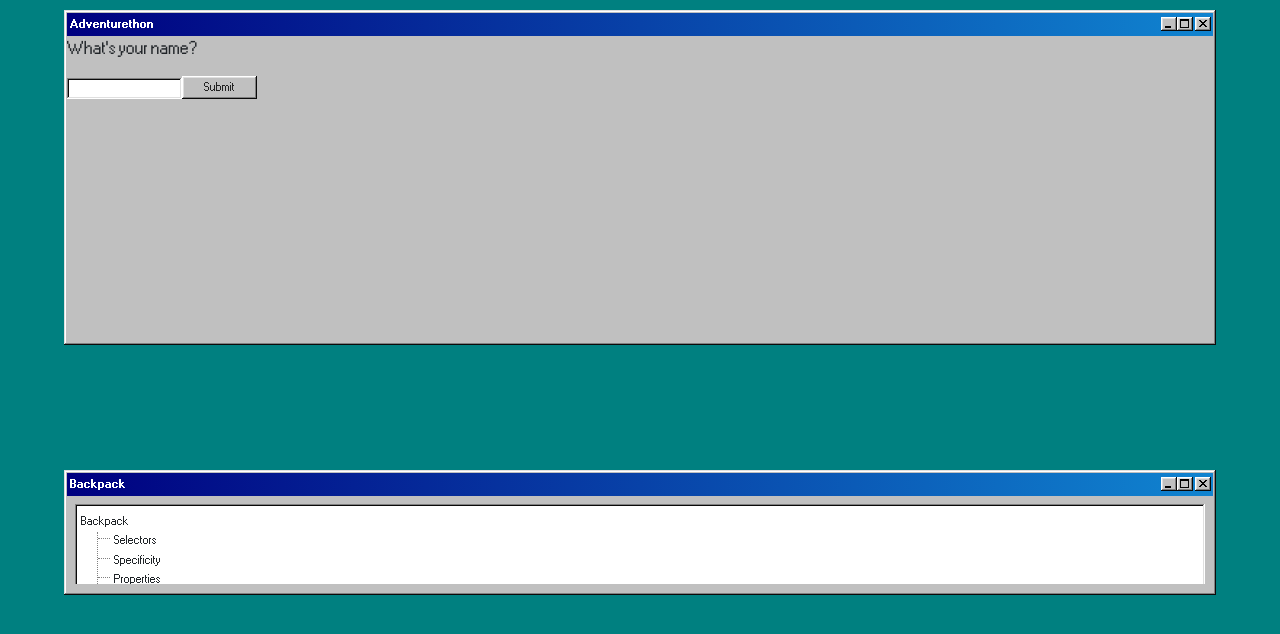
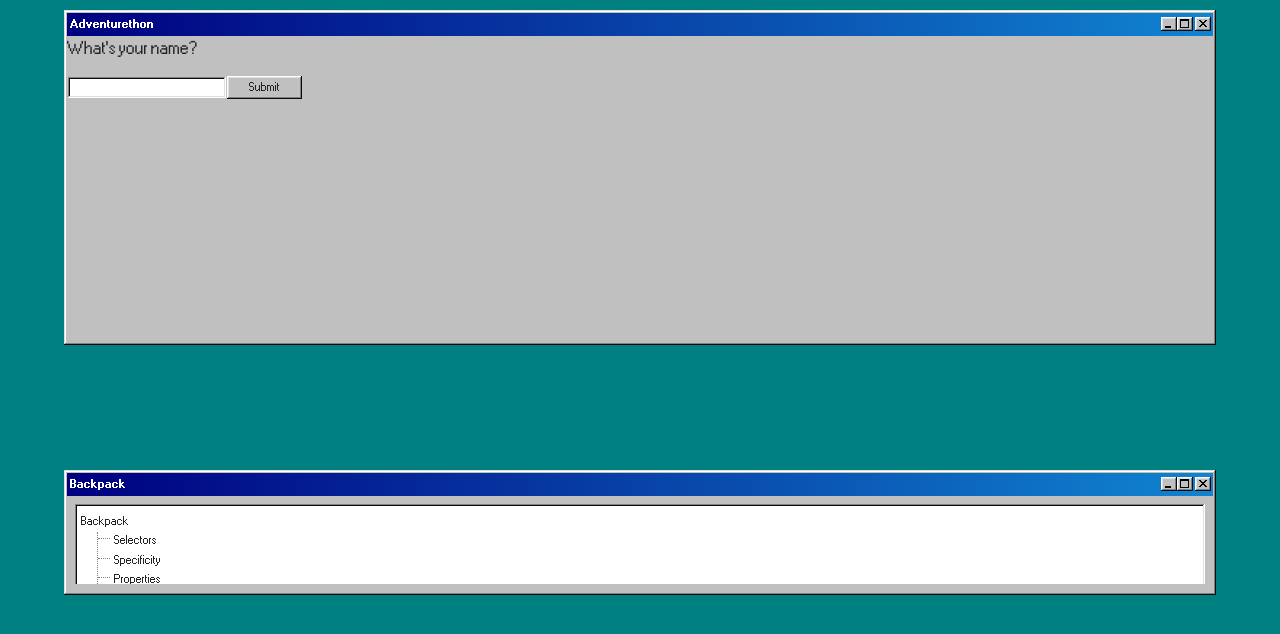
Before and after one commit to brittanyfenney/adventurethon, a React (Create React App) app: page /signup in a window 1280 px wide. Shown: the top 634 px of the page. Built offline with nearby package versions, Linux system fonts and the light colour scheme.

Commit message:
net test css

```diff
--- a/src/index.css
+++ b/src/index.css
@@ -1,17 +1,23 @@
-html, body, div.root { width:100vw; height:100vh; margin:0; padding:0 }
+html,
+body,
+div.root {
+  width: 100vw;
+  height: 100vh;
+  margin: 0;
+  padding: 0;
+}
 
 * {
   box-sizing: border-box;
 }
 
 #entry-window {
-font-family: 'Press Start 2P', cursive;
-/* font-family: 'VT323', monospace; */
+  font-family: "Press Start 2P", cursive;
+  /* font-family: 'VT323', monospace; */
   text-align: center;
   background-color: black;
-  margin:1px;
-  height: 100%
-
+  margin: 1px;
+  height: 100%;
 }
 
 #entry-window p {
@@ -19,7 +25,7 @@ font-family: 'Press Start 2P', cursive;
 }
 
 p {
-font-size: medium;
+  font-size: medium;
 }
 
 button {
@@ -27,9 +33,6 @@ button {
 }
 
 .App {
-  /* display: flex;
-  flex-direction: column;
-  justify-content: center; */
   width: 100vw;
   height: 100vh;
   background-color: #008080;
@@ -42,7 +45,6 @@ button {
   top: 10px;
   margin-left: 5%;
   margin-right: 5%;
-
 }
 /*
 code {
@@ -50,12 +52,11 @@ code {
     monospace;
 } */
 
-input {
+.signup-window input {
   font-size: 16px;
   line-height: 32px;
   vertical-align: bottom;
   margin: 1px;
-
 }
 
 .signup-window button {
@@ -63,7 +64,6 @@ input {
   margin-bottom: 0;
   padding-bottom: 0;
   vertical-align: bottom;
-
 }
 
 #player-container {
@@ -82,9 +82,7 @@ input {
   --button-shadow: #808080;
   outline: 1px dotted #000000;
   outline-offset: -4px;
-
 }
-
 
 #backpack-container {
   width: 90%;
@@ -98,13 +96,12 @@ input {
 }
 
 #backpack-tree {
-height: 80px;
+  height: 80px;
   overflow-y: auto;
 }
 
-
 .hide {
-  display: none
+  display: none;
 }
 
 #room-window {
@@ -112,37 +109,22 @@ height: 80px;
   display: flex;
   flex-direction: column;
   justify-content: space-between;
-  font-family: 'Press Start 2P', cursive;
-/* font-family: 'VT323', monospace; */
+  font-family: "Press Start 2P", cursive;
   text-align: center;
   background-color: black;
-  margin:1px;
-
+  margin: 1px;
 }
 
 #room-window p {
   font-size: 12px;
 }
 
-#room-window button:focus {
-  outline: 1px dotted;
-  outline: 5px auto -webkit-focus-ring-color;
-}
-
-#room-window button,
-[type="button"],
-[type="reset"],
-[type="submit"] {
-  -webkit-appearance: button;
-}
-
 
 #routes-container {
-  height: 305px;
-
+  height: 295px;
   width: 100%;
   margin: 0px;
-  padding: 0px
+  padding: 0px;
 }
 
 #new-item-alert {
```
